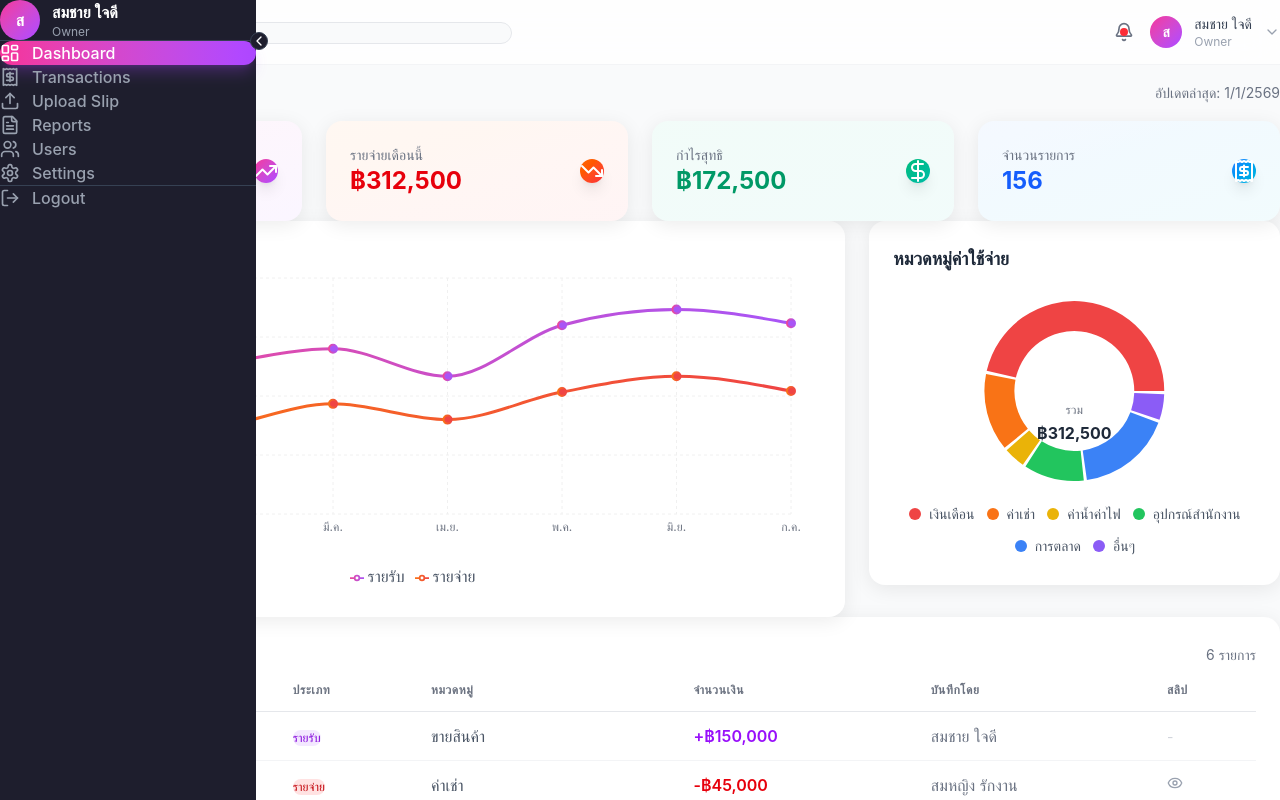
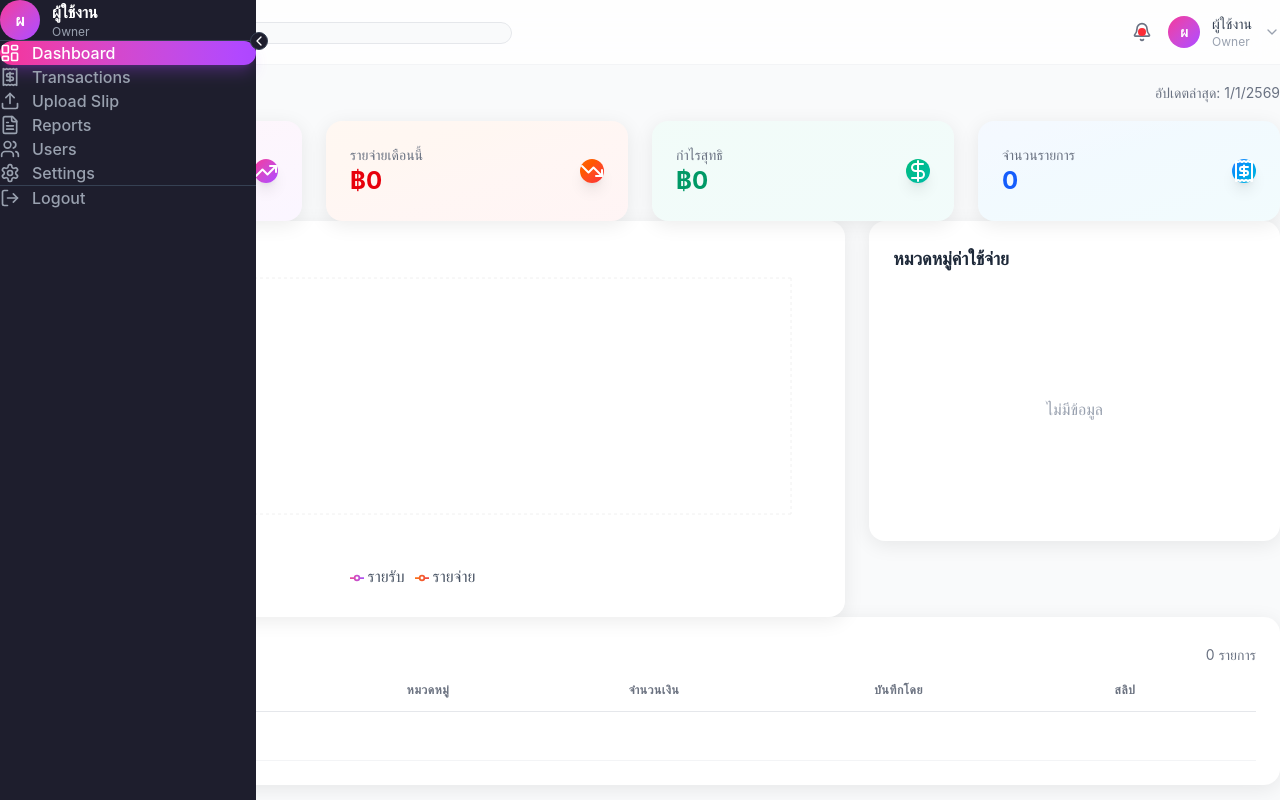
Before and after one commit to npshopbangkok-maker/quarion-dashboard, a Next.js app: page /dashboard in a window 1280 px wide. Shown: the top 800 px of the page. Built offline with nearby package versions, Linux system fonts and the light colour scheme.

Commit message:
Reset: Clear all mock data for fresh start

```diff
--- a/src/app/dashboard/page.tsx
+++ b/src/app/dashboard/page.tsx
@@ -16,114 +16,28 @@ import {
   CategoryData
 } from '@/types/database';
 
-// Mock Data for Demo
+// Default User
 const mockUser: User = {
   id: '1',
-  name: 'สมชาย ใจดี',
-  email: 'owner@demo.com',
+  name: 'ผู้ใช้งาน',
+  email: 'user@demo.com',
   role: 'owner',
 };
 
+// Empty initial data
 const mockSummary: DashboardSummary = {
-  currentMonthIncome: 485000,
-  currentMonthExpense: 312500,
-  netProfit: 172500,
-  totalTransactions: 156,
+  currentMonthIncome: 0,
+  currentMonthExpense: 0,
+  netProfit: 0,
+  totalTransactions: 0,
 };
 
-const mockMonthlyData: MonthlyData[] = [
-  { month: 'ม.ค.', income: 320000, expense: 180000 },
-  { month: 'ก.พ.', income: 380000, expense: 220000 },
-  { month: 'มี.ค.', income: 420000, expense: 280000 },
-  { month: 'เม.ย.', income: 350000, expense: 240000 },
-  { month: 'พ.ค.', income: 480000, expense: 310000 },
-  { month: 'มิ.ย.', income: 520000, expense: 350000 },
-  { month: 'ก.ค.', income: 485000, expense: 312500 },
-];
+const mockMonthlyData: MonthlyData[] = [];
 
-const mockCategoryData: CategoryData[] = [
-  { name: 'เงินเดือน', value: 150000, color: '#ef4444' },
-  { name: 'ค่าเช่า', value: 45000, color: '#f97316' },
-  { name: 'ค่าน้ำค่าไฟ', value: 12500, color: '#eab308' },
-  { name: 'อุปกรณ์สำนักงาน', value: 35000, color: '#22c55e' },
-  { name: 'การตลาด', value: 55000, color: '#3b82f6' },
-  { name: 'อื่นๆ', value: 15000, color: '#8b5cf6' },
-];
+const mockCategoryData: CategoryData[] = [];
 
-const mockTransactions: Transaction[] = [
-  {
-    id: '1',
-    type: 'income',
-    amount: 150000,
-    category: 'ขายสินค้า',
-    description: 'รายได้จากการขายสินค้า',
-    date: '2026-01-15',
-    created_by: '1',
-    slip_url: null,
-    created_at: '2026-01-15T10:00:00Z',
-    user: { id: '1', name: 'สมชาย ใจดี', email: 'owner@demo.com', role: 'owner' },
-  },
-  {
-    id: '2',
-    type: 'expense',
-    amount: 45000,
-    category: 'ค่าเช่า',
-    description: 'ค่าเช่าสำนักงาน',
-    date: '2026-01-14',
-    created_by: '2',
-    slip_url: 'https://example.com/slip1.jpg',
-    created_at: '2026-01-14T09:00:00Z',
-    user: { id: '2', name: 'สมหญิง รักงาน', email: 'admin@demo.com', role: 'admin' },
-  },
-  {
-    id: '3',
-    type: 'income',
-    amount: 85000,
-    category: 'บริการ',
-    description: 'รายได้จากบริการให้คำปรึกษา',
-    date: '2026-01-13',
-    created_by: '1',
-    slip_url: null,
-    created_at: '2026-01-13T14:00:00Z',
-    user: { id: '1', name: 'สมชาย ใจดี', email: 'owner@demo.com', role: 'owner' },
-  },
-  {
-    id: '4',
-    type: 'expense',
-    amount: 12500,
-    category: 'ค่าน้ำค่าไฟ',
-    description: 'ค่าสาธารณูปโภคประจำเดือน',
-    date: '2026-01-12',
-    created_by: '2',
-    slip_url: 'https://example.com/slip2.jpg',
-    created_at: '2026-01-12T11:00:00Z',
-    user: { id: '2', name: 'สมหญิง รักงาน', email: 'admin@demo.com', role: 'admin' },
-  },
-  {
-    id: '5',
-    type: 'expense',
-    amount: 35000,
-    category: 'อุปกรณ์สำนักงาน',
-    description: 'ซื้อคอมพิวเตอร์ใหม่',
-    date: '2026-01-10',
-    created_by: '1',
-    slip_url: null,
-    created_at: '2026-01-10T15:00:00Z',
-    user: { id: '1', name: 'สมชาย ใจดี', email: 'owner@demo.com', role: 'owner' },
-  },
-  {
-    id: '6',
-    type: 'income',
-    amount: 250000,
-    category: 'ขายสินค้า',
-    description: 'รายได้จากโปรเจกต์ใหญ่',
-    date: '2026-01-08',
-    created_by: '1',
-    slip_url: 'https://example.com/slip3.jpg',
-    created_at: '2026-01-08T16:00:00Z',
-    user: { id: '1', name: 'สมชาย ใจดี', email: 'owner@demo.com', role: 'owner' },
-  },
-];
+// Empty initial transactions
+const mockTransactions: Transaction[] = [];
 
 export default function DashboardPage() {
   const router = useRouter();
--- a/src/app/reports/page.tsx
+++ b/src/app/reports/page.tsx
@@ -18,32 +18,18 @@ import {
 import { User, MonthlyData, CategoryData } from '@/types/database';
 import { IncomeExpenseChart, CategoryDonutChart } from '@/components/Charts';
 
-// Mock Data
+// Default User
 const mockUser: User = {
   id: '1',
-  name: 'สมชาย ใจดี',
-  email: 'owner@demo.com',
+  name: 'ผู้ใช้งาน',
+  email: 'user@demo.com',
   role: 'owner',
 };
 
-const mockMonthlyData: MonthlyData[] = [
-  { month: 'ม.ค.', income: 320000, expense: 180000 },
-  { month: 'ก.พ.', income: 380000, expense: 220000 },
-  { month: 'มี.ค.', income: 420000, expense: 280000 },
-  { month: 'เม.ย.', income: 350000, expense: 240000 },
-  { month: 'พ.ค.', income: 480000, expense: 310000 },
-  { month: 'มิ.ย.', income: 520000, expense: 350000 },
-  { month: 'ก.ค.', income: 485000, expense: 312500 },
-];
+// Empty initial data
+const mockMonthlyData: MonthlyData[] = [];
 
-const mockCategoryData: CategoryData[] = [
-  { name: 'เงินเดือน', value: 150000, color: '#ef4444' },
-  { name: 'ค่าเช่า', value: 45000, color: '#f97316' },
-  { name: 'ค่าน้ำค่าไฟ', value: 12500, color: '#eab308' },
-  { name: 'อุปกรณ์สำนักงาน', value: 35000, color: '#22c55e' },
-  { name: 'การตลาด', value: 55000, color: '#3b82f6' },
-  { name: 'อื่นๆ', value: 15000, color: '#8b5cf6' },
-];
+const mockCategoryData: CategoryData[] = [];
 
 // Format currency
 function formatCurrency(amount: number): string {
--- a/src/app/transactions/page.tsx
+++ b/src/app/transactions/page.tsx
@@ -8,62 +8,29 @@ import TopBar, { MobileSearchBar } from '@/components/TopBar';
 import { Plus, Filter, Download, Trash2, Edit2 } from 'lucide-react';
 import { User, Transaction, TransactionType, Category } from '@/types/database';
 
-// Mock Data
+// Default User
 const mockUser: User = {
   id: '1',
-  name: 'สมชาย ใจดี',
-  email: 'owner@demo.com',
+  name: 'ผู้ใช้งาน',
+  email: 'user@demo.com',
   role: 'owner',
 };
 
+// Default Categories
 const mockCategories: Category[] = [
   { id: '1', name: 'ขายสินค้า', type: 'income' },
   { id: '2', name: 'บริการ', type: 'income' },
-  { id: '3', name: 'ค่าเช่า', type: 'expense' },
-  { id: '4', name: 'ค่าน้ำค่าไฟ', type: 'expense' },
-  { id: '5', name: 'เงินเดือน', type: 'expense' },
-  { id: '6', name: 'อุปกรณ์สำนักงาน', type: 'expense' },
-  { id: '7', name: 'การตลาด', type: 'expense' },
+  { id: '3', name: 'รายได้อื่นๆ', type: 'income' },
+  { id: '4', name: 'ค่าเช่า', type: 'expense' },
+  { id: '5', name: 'ค่าน้ำค่าไฟ', type: 'expense' },
+  { id: '6', name: 'เงินเดือน', type: 'expense' },
+  { id: '7', name: 'อุปกรณ์สำนักงาน', type: 'expense' },
+  { id: '8', name: 'การตลาด', type: 'expense' },
+  { id: '9', name: 'ค่าใช้จ่ายอื่นๆ', type: 'expense' },
 ];
 
-const mockTransactions: Transaction[] = [
-  {
-    id: '1',
-    type: 'income',
-    amount: 150000,
-    category: 'ขายสินค้า',
-    description: 'รายได้จากการขายสินค้า',
-    date: '2026-01-15',
-    created_by: '1',
-    slip_url: null,
-    created_at: '2026-01-15T10:00:00Z',
-    user: { id: '1', name: 'สมชาย ใจดี', email: 'owner@demo.com', role: 'owner' },
-  },
-  {
-    id: '2',
-    type: 'expense',
-    amount: 45000,
-    category: 'ค่าเช่า',
-    description: 'ค่าเช่าสำนักงาน',
-    date: '2026-01-14',
-    created_by: '2',
-    slip_url: 'https://example.com/slip1.jpg',
-    created_at: '2026-01-14T09:00:00Z',
-    user: { id: '2', name: 'สมหญิง รักงาน', email: 'admin@demo.com', role: 'admin' },
-  },
-  {
-    id: '3',
-    type: 'income',
-    amount: 85000,
-    category: 'บริการ',
-    description: 'รายได้จากบริการให้คำปรึกษา',
-    date: '2026-01-13',
-    created_by: '1',
-    slip_url: null,
-    created_at: '2026-01-13T14:00:00Z',
-    user: { id: '1', name: 'สมชาย ใจดี', email: 'owner@demo.com', role: 'owner' },
-  },
-];
+// Empty initial transactions
+const mockTransactions: Transaction[] = [];
 
 // Format currency
 function formatCurrency(amount: number): string {
--- a/src/app/users/page.tsx
+++ b/src/app/users/page.tsx
@@ -17,32 +17,21 @@ import {
 } from 'lucide-react';
 import { User, UserRole } from '@/types/database';
 
-// Mock Data
+// Default User
 const mockUser: User = {
   id: '1',
-  name: 'สมชาย ใจดี',
-  email: 'owner@demo.com',
+  name: 'ผู้ใช้งาน',
+  email: 'user@demo.com',
   role: 'owner',
 };
 
+// Initial user (just current user)
 const mockUsers: User[] = [
   {
     id: '1',
-    name: 'สมชาย ใจดี',
-    email: 'owner@demo.com',
+    name: 'ผู้ใช้งาน',
+    email: 'user@demo.com',
     role: 'owner',
-  },
-  {
-    id: '2',
-    name: 'สมหญิง รักงาน',
-    email: 'admin@demo.com',
-    role: 'admin',
-  },
-  {
-    id: '3',
-    name: 'สมศักดิ์ ดูเฉยๆ',
-    email: 'viewer@demo.com',
-    role: 'viewer',
   },
 ];
 
```
